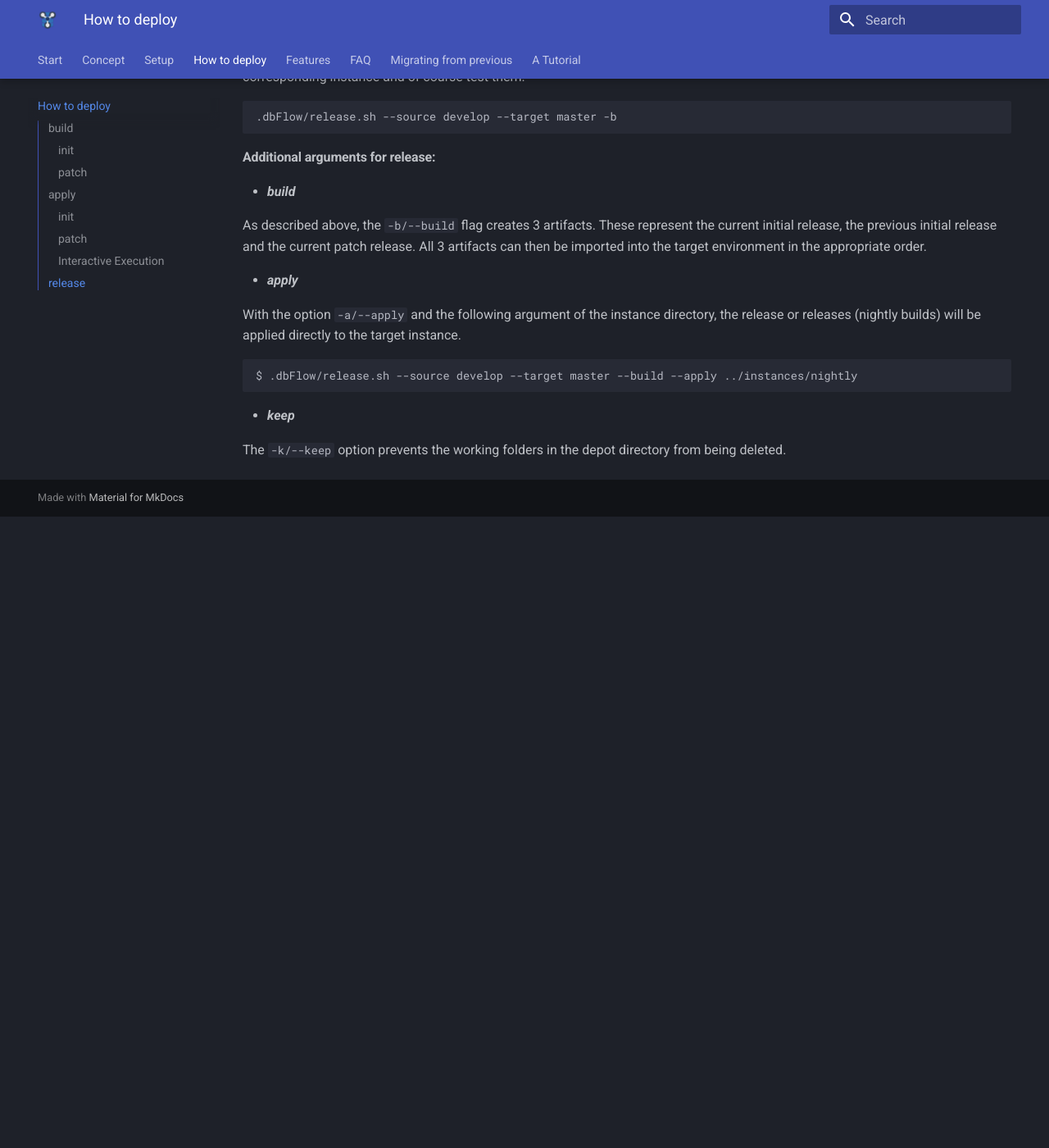
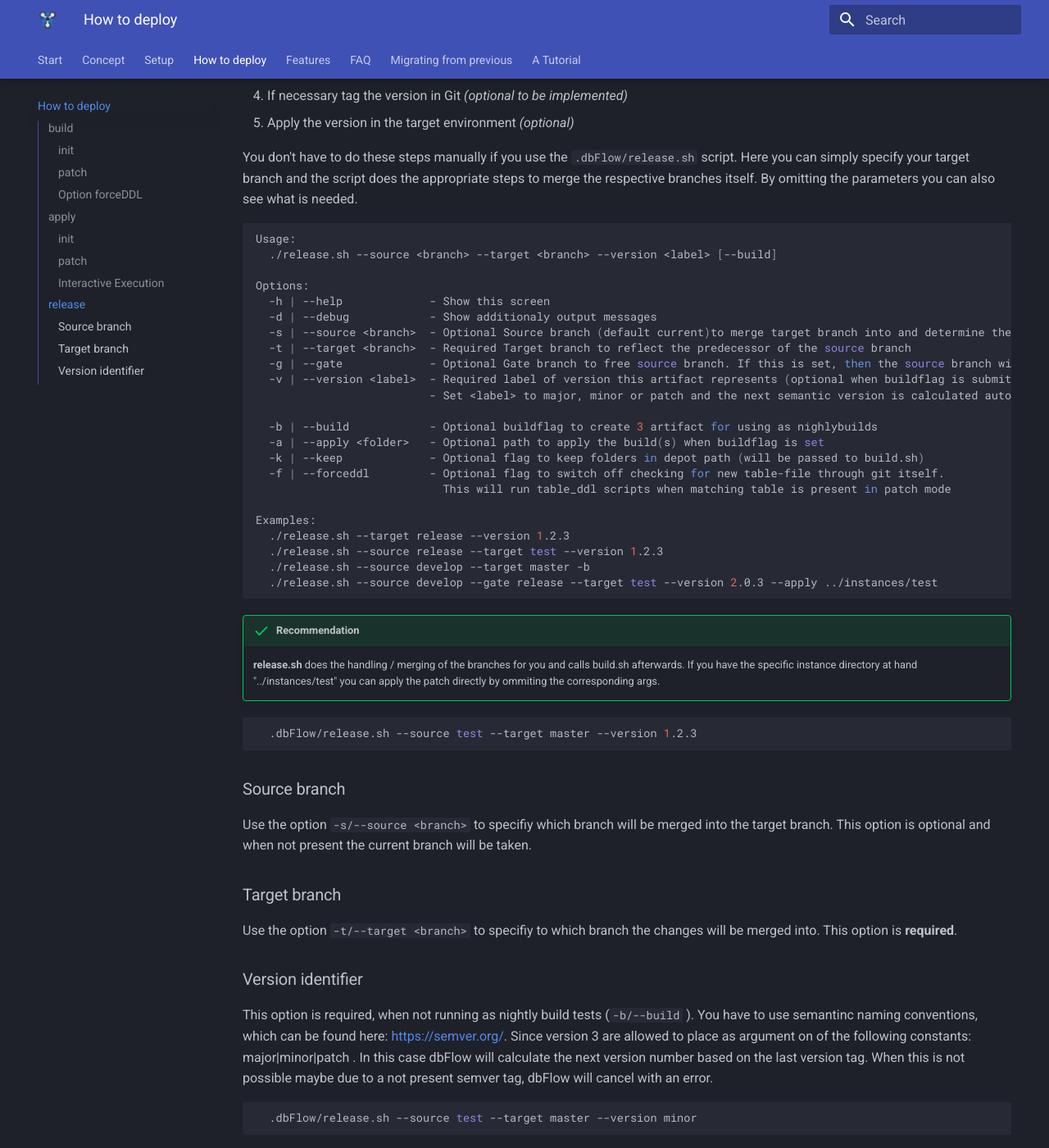
Before and after one commit to MaikMichel/dbFlow, an MkDocs documentation site: the page built from docs/deployment.md, in a window 1280 px wide and 1400 px high, scrolled down 6926 px. Shown: the whole window at 82% size. Built offline with MkDocs 1.6.1 and Material for MkDocs 9.7.7, drawn with Linux system fonts in a browser that asks for light colours; before the commit the page ends 7556 px from its top, so only the background shows below that; some of the changed text lies outside the part shown.

Commit message:
Develop (#27)
* Fix: validate tag existence and calculate next version by version label

when setting version to major, minor or patch the next version number will be calculated. Requires at least one version tag!

* New: Support translated Apps during deployment

* New: All Logs and Artifacts are written to log_path. No changes on apply to depot

* New: Enablement occurs explizit only on untouched applictaions

* New: Changes to depot are always pushed, when not in Pipeline

* New: Input new  version for tagging when on main or master and no pipeline is running

* Fix: setup won't write log_path to gitignore by default

* Updated docs and changelog

* New: Modified order of folders during build.

The job folder is scanned after dml folders. So the job can be configured by dml statements.

* New: Output bash version in logs

With that the analyse of errors in bash scripts will become much easier

* Aligned log output

* New: Remove table_ddl when table itself is new in patch

This means that we can now create bundled deployments that have already been installed on test instances, for example.

* Fix: Set tag on gate or source branch

* Fix: Empty branch-folder when tag is checked out

* Fix: Abort when log_path is not defined

* Add option --forceddl to switch off checking for new table files

This will run table_ddl scripts when matching table is present in patch mode (the old flow)

* New: alway execute object hooks wether there are files or not

* forceddl flag included in release.sh

* remove unneccessary output

* use another param when running sed on macos (#26)

Co-authored-by: mmi <mmi@opitz-consulting.com>

* Add retry to git tag to wait for index.lock to disapear

* commit changes if stage != develop or build and current branch is main or master

* Add quiet to git output

* check in loop a bash expression

* Removed commit in release when patch will be applied

* just a test script

* remove test.sh

* Fix: no quiet option in git tag or commit

* Add remind_me to check on release

* Add env DBFLOW_RELEASE_IS_RUNNUNG to determine if release is calling build

* Add some tweaking concerning version tags

* Fix: Enabling Apps that were not part of the deployment

* check remind me after arguments are validated

* updated changelog

* updated the docs

---------

Co-authored-by: mmi <mmi@opitz-consulting.com>
Co-authored-by: Maik Michel <Maik.Michel@bfarm.de>

````diff
--- a/docs/deployment.md
+++ b/docs/deployment.md
@@ -40,19 +40,16 @@ The release itself is created from the current branch. If you want to create a r
 
     | Num    | Folder                 | Num | Folder              | Num | Folder         |
     |--------|------------------------|-----|---------------------|-----|----------------|
-    |   1    | .hooks/pre             |  11 | contexts            | 21  | tests/packages |
-    |   2    | sequences              |  12 | policies            | 22  | ddl/init       |
-    |   3    | tables                 |  13 | sources/types       | 23  | dml/init       |
-    |   4    | indexes/primaries      |  14 | sources/packages    | 24  | dml/base       |
+    |   1    | .hooks/pre             |  11 | contexts            | 21  | ddl/init       |
+    |   2    | sequences              |  12 | policies            | 22  | dml/init       |
+    |   3    | tables                 |  13 | sources/types       | 23  | dml/base       |
+    |   4    | indexes/primaries      |  14 | sources/packages    | 24  | jobs           |
     |   5    | indexes/uniques        |  15 | sources/functions   | 25  | .hooks/post    |
     |   6    | indexes/defaults       |  16 | sources/procedures  |     |                |
     |   7    | constraints/primaries  |  17 | views               |     |                |
     |   8    | constraints/foreigns   |  18 | mviews              |     |                |
     |   9    | constraints/checks     |  19 | sources/triggers    |     |                |
-    |  10    | constraints/uniques    |  20 | jobs                |     |                |
-
-
-
+    |  10    | constraints/uniques    |  20 | tests/packages      |     |                |
 
 
 > If you use the flag -a/--apply then the release will be directly applied to the current environment.
@@ -85,13 +82,13 @@ The files from the directories ``\*/[ddl|dml]/init/\*`` are ignored. Additionall
     |------|---------------------------|------|---------------------------|------|---------------------------|
     |  01  |  .hooks/pre               |  12  |  constraints/primaries    |  23  |  mviews                   |
     |  02  |  ddl/patch/pre_${branch}  |  13  |  constraints/foreigns     |  24  |  sources/triggers         |
-    |  03  |  dml/patch/pre_${branch}  |  14  |  constraints/checks       |  25  |  jobs                     |
-    |  04  |  ddl/patch/pre            |  15  |  constraints/uniques      |  26  |  tests/packages           |
-    |  05  |  dml/patch/pre            |  16  |  contexts                 |  27  |  ddl/patch/post_${branch} |
-    |  06  |  sequences                |  17  |  policies                 |  28  |  dml/patch/post_${branch} |
-    |  07  |  tables                   |  18  |  sources/types            |  29  |  ddl/patch/post           |
-    |  08  |  tables/tables_ddl        |  19  |  sources/packages         |  30  |  dml/base                 |
-    |  09  |  indexes/primaries        |  20  |  sources/functions        |  31  |  dml/patch/post           |
+    |  03  |  dml/patch/pre_${branch}  |  14  |  constraints/checks       |  25  |  tests/packages           |
+    |  04  |  ddl/patch/pre            |  15  |  constraints/uniques      |  26  |  ddl/patch/post_${branch} |
+    |  05  |  dml/patch/pre            |  16  |  contexts                 |  27  |  dml/patch/post_${branch} |
+    |  06  |  sequences                |  17  |  policies                 |  28  |  ddl/patch/post           |
+    |  07  |  tables                   |  18  |  sources/types            |  29  |  dml/base                 |
+    |  08  |  tables/tables_ddl        |  19  |  sources/packages         |  30  |  dml/patch/post           |
+    |  09  |  indexes/primaries        |  20  |  sources/functions        |  31  |  jobs                     |
     |  00  |  indexes/uniques          |  21  |  sources/procedures       |  32  |  .hooks/post              |
     |  11  |  indexes/defaults         |  22  |  views                    |      |                           |
 
@@ -131,11 +128,15 @@ If you want to put something only in a certain stage, for example because someth
 
 - ***keepFolder***
 
-With the flag ``-k / --keepfolder`` the working directory, which is created in the depot to create the actual artifact, is not deleted. Especially in the beginning, when you don't have so much experience with dbFlow, this option is helpful. So after creating the artifact you can navigate to the corresponding directory and have a look at the created scripts and copied files.
+With the flag ``-k / --keepfolder`` the working directory, which is created in the depot to create the actual artifact, is not deleted. Especially in the beginning, when you don't have so much experience with **dbFlow**, this option is helpful. So after creating the artifact you can navigate to the corresponding directory and have a look at the created scripts and copied files.
 
 - ***transferAll***
 
 In order to always transsper/copy all files, you can specify the ``-t / --transferall`` flag. In this case not only the changed files but all files will be included in the patch. During the deployment only the changed files will be applied within the DB directory.
+
+- ***forceddl***
+
+The -f / --forceddl flag can be used to force the execution of table_ddl files wheater the specific table file is new in the target branch or not.
 
 - ***listFiles***
 
@@ -144,6 +145,12 @@ The -l / --listfiles flag can be used to check which files would be included in
 - ***apply***
 
 The -a / --apply flag can be used to apply the created artifact immediatly in to the current environment after building the patch.
+
+### Option forceDDL
+
+Since version 3, **dbFlow** uses Git to check whether a table script is new in a branch. If this is the case, the table script is executed from the tables folder and any existing table_ddl files for the table of the same name are ignored. This is good because you may have to customise a new table much more often until it is finally imported to Prod. On Prod the table is of course new and it is sufficient to import the create-table script. On Test, this table may already be several partial release cycles old. Only the alter-table scripts need to be imported here.
+To switch off this behaviour, there is the --forceDDL option. This ensures that if the table_ddl files are present, they are always executed. (As before version 3).
+
 
 
 ## apply
@@ -196,7 +203,7 @@ By specifying the ``-p/--patch`` flag, a patch release is imported from the depo
 $ .dbFlow/apply.sh --patch --version 1.1.0
 ```
 
-After the installation of a release, the artifact, as well as all resulting log and installation files are stored in the depot under the directory (success or failure). Failure of course only if the installation was aborted due to an error.
+After the installation of a release, all resulting log and installation files are stored in the configured `LOG_PATH` under a version directory and *success* or *failure*. Failure of course only if the installation was aborted due to an error.
 
 #### Additional arguments in patch mode:
 
@@ -213,7 +220,7 @@ $ # get and copy the failed patch to instance folder
 $ cp ../depot/test/failure/patch_1.1.0.tar.gz ./
 $
 $ # apply patch by installing only the uncalled db scripts
-$ .dbFlow/apply.sh --patch --version 1.1.0 --redolog ../depot/test/failure/20230613121314_dpl_patch_1.1.0.log
+$ .dbFlow/apply.sh --patch --version 1.1.0 --redolog ./_log_path/test/failure/20230613121314_dpl_patch_1.1.0.log
 ```
 
 
@@ -239,23 +246,80 @@ Most of the time we do a patch release. So in these cases you have to:
 You don't have to do these steps manually if you use the ``.dbFlow/release.sh`` script. Here you can simply specify your target branch and the script does the appropriate steps to merge the respective branches itself.
 By omitting the parameters you can also see what is needed.
 
-> release.sh does the handling / merging of the branches for you and calls build.sh afterwards.
+```shell
+Usage:
+  ./release.sh --source <branch> --target <branch> --version <label> [--build]
+
+Options:
+  -h | --help             - Show this screen
+  -d | --debug            - Show additionaly output messages
+  -s | --source <branch>  - Optional Source branch (default current)to merge target branch into and determine the files to include in patch
+  -t | --target <branch>  - Required Target branch to reflect the predecessor of the source branch
+  -g | --gate             - Optional Gate branch to free source branch. If this is set, then the source branch will be merged into that
+  -v | --version <label>  - Required label of version this artifact represents (optional when buildflag is submitted)
+                          - Set <label> to major, minor or patch and the next semantic version is calculated automatically
+
+  -b | --build            - Optional buildflag to create 3 artifact for using as nighlybuilds
+  -a | --apply <folder>   - Optional path to apply the build(s) when buildflag is set
+  -k | --keep             - Optional flag to keep folders in depot path (will be passed to build.sh)
+  -f | --forceddl         - Optional flag to switch off checking for new table-file through git itself.
+                            This will run table_ddl scripts when matching table is present in patch mode
+
+Examples:
+  ./release.sh --target release --version 1.2.3
+  ./release.sh --source release --target test --version 1.2.3
+  ./release.sh --source develop --target master -b
+  ./release.sh --source develop --gate release --target test --version 2.0.3 --apply ../instances/test
+```
+
+!!! success "Recommendation"
+
+    **release.sh** does the handling / merging of the branches for you and calls build.sh afterwards. If you have the specific instance directory at hand "../instances/test" you can apply the patch directly by ommiting the corresponding args.
+
 
 ```shell
-  .dbFlow/release.sh --target master --version 1.2.3
+  .dbFlow/release.sh --source test --target master --version 1.2.3
 ```
 
-To do a release test, the release script can build three artifacts for you (flag ``-b/--build``). This functionality is for the so-called nightly builds. Here an initial release of the predecessor, a patch of the successor, and an initial release of the successor are built. Using a CI/CD server, such as Jenkins, you can then create these 3 artifacts and install them one after the other on the corresponding instance and of course test them.
+### Source branch
+
+Use the option `-s/--source <branch>` to specifiy which branch will be merged into the target branch. This option is optional and when not present the current branch will be taken.
+
+### Target branch
+
+Use the option `-t/--target <branch>` to specifiy to which branch the changes will be merged into. This option is **required**.
+
+### Version identifier
+
+This option is required, when not running as nightly build tests (`-b/--build` ). You have to use semantinc naming conventions, which can be found here: [https://semver.org/](https://semver.org/).
+Since version 3 are allowed to place as argument on of the following constants: major|minor|patch . In this case dbFlow will calculate the next version number based on the last version tag. When this is not possible maybe due to a not present semver tag, dbFlow will cancel with an error.
 
 ```shell
-.dbFlow/release.sh --source develop --target master -b
+  .dbFlow/release.sh --source test --target master --version minor
 ```
 
 #### Additional arguments for release:
 
+- ***gate***
+
+You can use a gate branch when releasing to a specific target branch. This will merge the changes throuth a gate branch in order to have the ability to work on future features.
+
+```shell
+$ .dbFlow/release.sh --source develop --gate release --target test --version 1.2.3
+```
+When looking at the git flow picture it becomes clear.
+
+![](images/gitflow_01.png)
+
+
 - ***build***
 
-As described above, the ``-b/--build`` flag creates 3 artifacts. These represent the current initial release, the previous initial release and the current patch release. All 3 artifacts can then be imported into the target environment in the appropriate order.
+The release script can build three artifacts for you (flag ``-b/--build``). This functionality is for the so-called nightly builds. Here an initial release of the predecessor, a patch of the successor, and an initial release of the successor are built. Using a CI/CD server, such as Jenkins, you can then create these 3 artifacts and install them one after the other on the corresponding instance and of course test them. This creates 3 artifacts. These represent the current initial release, the previous initial release and the current patch release. All 3 artifacts can then be imported into the target environment in the appropriate order.
+
+
+```shell
+.dbFlow/release.sh --source develop --target master --build
+```
 
 - ***apply***
 
````
Also changed, not shown: CHANGELOG.md (+25 -0 lines), docs/concept.md (+23 -14 lines), docs/setup.md (+5 -4 lines), docs/start.md (+14 -9 lines), docs/tutorial.md (+1 -0 lines), docs/images/comlete_process.png, docs/images/depot_and_flow.png, 7 other files.
